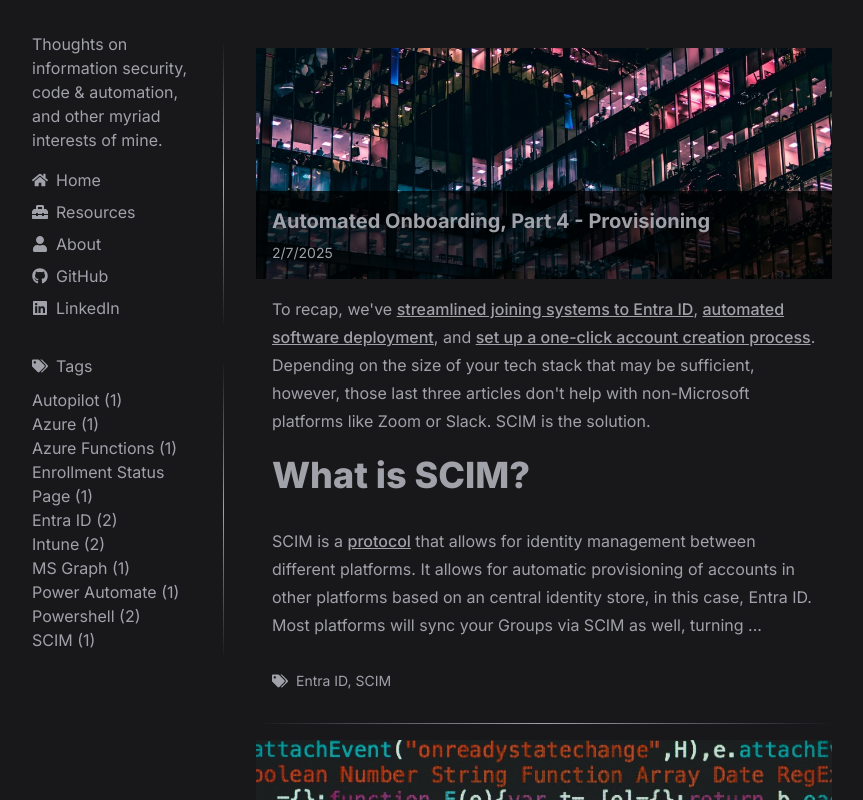
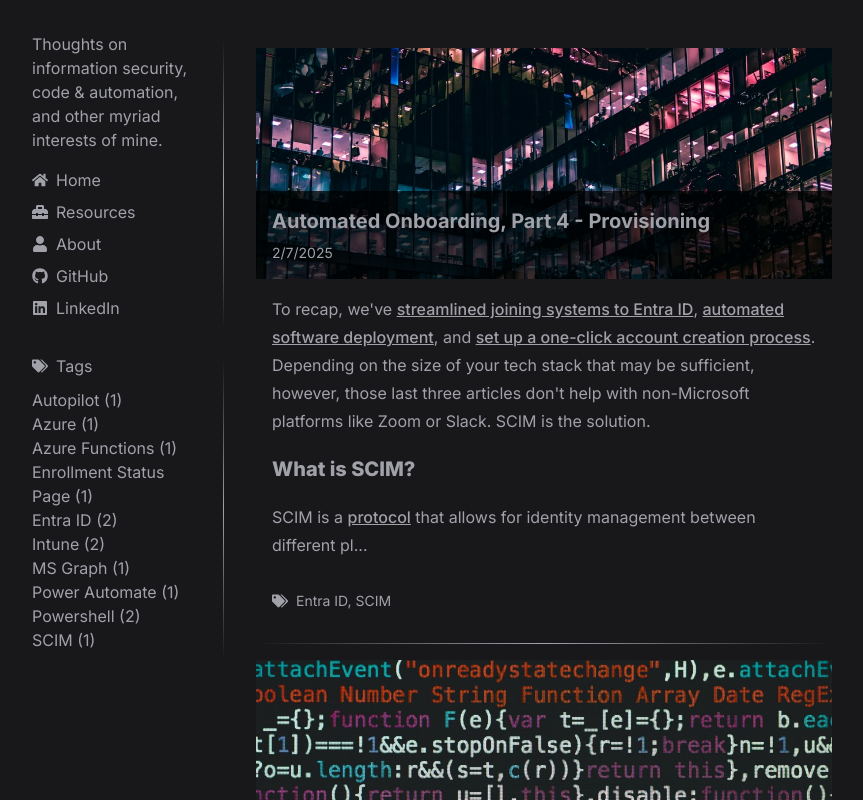
Before and after one commit to mattcbarrett/mattcbarrett.github.io, a Next.js app: page /page/1 in a window 1280 px wide. Shown: the top 800 px of the page, without its empty margins (224-1087 px from the left). Built offline with nearby package versions, Linux system fonts and the light colour scheme.

Commit message:
Change heading sizes on small viewports

```diff
--- a/app/components/BlogPost.tsx
+++ b/app/components/BlogPost.tsx
@@ -12,10 +12,10 @@ const BlogPost = (props: Props) => {
       <div className="relative w-full">
           <img src={post.header_image} alt="header image" className="w-full object-cover" />
           <div className="w-full absolute bottom-0 p-4 bg-black bg-opacity-75">
-            <div className="md:text-xl text-md font-bold">
+            <div className="md:text-xl text-base font-bold">
               {post.title}
             </div>
-            <div className="md:hidden text-sm self-center mt-2">
+            <div className="text-sm self-center mt-2">
               {post.date}
             </div>
           </div>
@@ -23,7 +23,15 @@ const BlogPost = (props: Props) => {
       <div className="p-4 mt-4">
         <Markdown
           className="prose prose-zinc400 max-w-full"
-          components={{img:({node,...props})=><img className="mx-auto h-auto md:max-w-[550px]" {...props}/>}}
+          components={
+            {
+              img: ({node,...props})=><img className="mx-auto h-auto md:max-w-[550px]" {...props}/>,
+              h1: ({node,...props})=><h1 className="md:text-xl text-base" {...props}/>,
+              h2: ({node,...props})=><h2 className="md:text-xl text-base" {...props}/>,
+              h3: ({node,...props})=><h3 className="md:text-xl text-base" {...props}/>,
+              a: ({node,...props})=><a className="hover:text-lime-400" {...props}/>
+            }
+          }
         >
           {post.content}
         </Markdown>
--- a/app/components/BlogPostTeaser.tsx
+++ b/app/components/BlogPostTeaser.tsx
@@ -9,11 +9,11 @@ type Props = {
 
 const BlogPostTeaser = (props: Props) => {
   const { post } = props
-  const teaser = post.content.substring(0,750) + "..." //ellipsis so the post's content trails off
+  const teaser = post.content.substring(0,550) + "..." //ellipsis so the post's content trails off
 
   return (
     <div className="container mx-auto mt-8">
-      <Link href={`/posts/${post.slug}`} className="lg:hover:text-lime-400">
+      <Link href={`/posts/${post.slug}`} className="hover:text-lime-400">
         <div className="relative w-full">
           <img src={post.header_image} alt="header image" className="w-full object-cover" />
           <div className="w-full absolute bottom-0 p-4 bg-black bg-opacity-75">
@@ -25,7 +25,16 @@ const BlogPostTeaser = (props: Props) => {
             </div>
           </div>
         </div>
-        <Markdown className="p-4 prose prose-zinc400 max-w-full">
+        <Markdown
+          className="p-4 prose prose-zinc400 max-w-full"
+          components={
+            {
+              img: ({node,...props})=><img className="mx-auto h-auto md:max-w-[550px]" {...props}/>,
+              h1: ({node,...props})=><h1 className="md:text-xl text-base" {...props}/>,
+              h2: ({node,...props})=><h2 className="md:text-xl text-base" {...props}/>,
+              h3: ({node,...props})=><h3 className="md:text-xl text-base" {...props}/>
+            }
+          }>
           {teaser}
         </Markdown>
       </Link>
```
